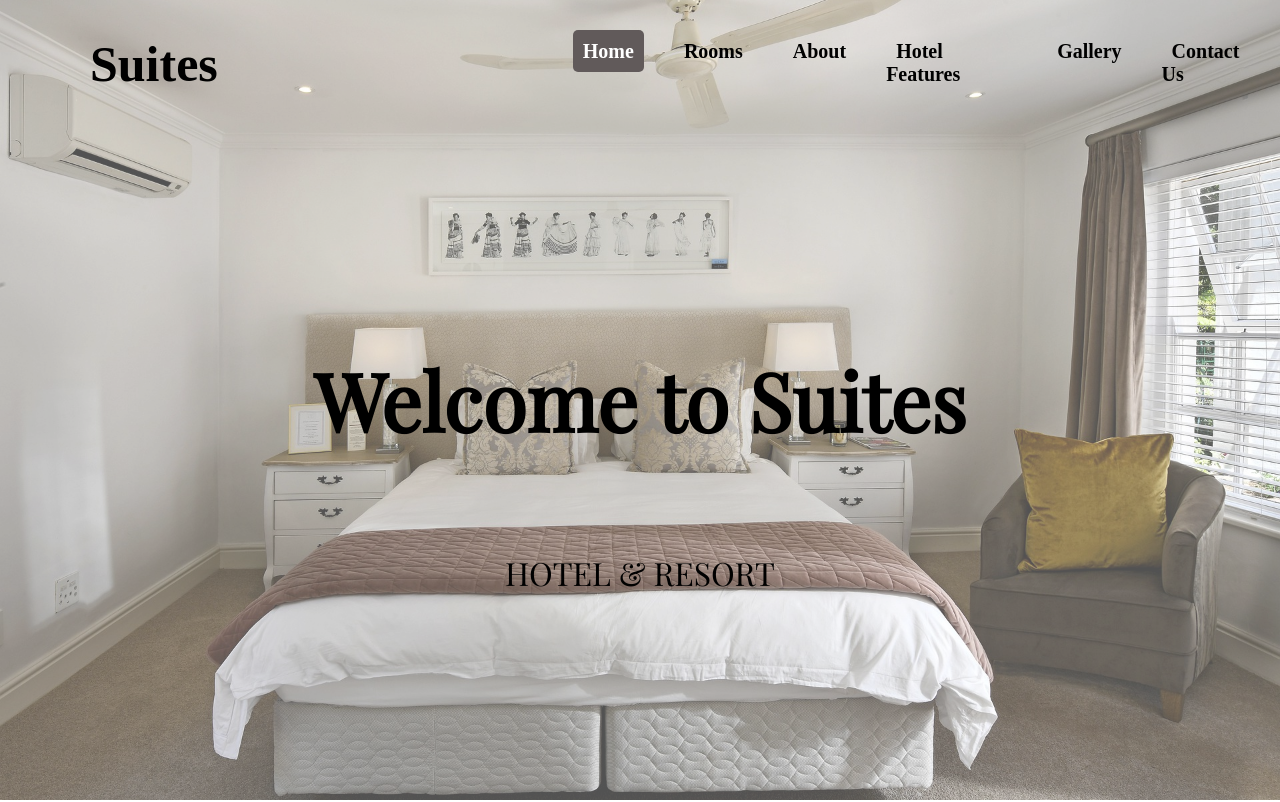
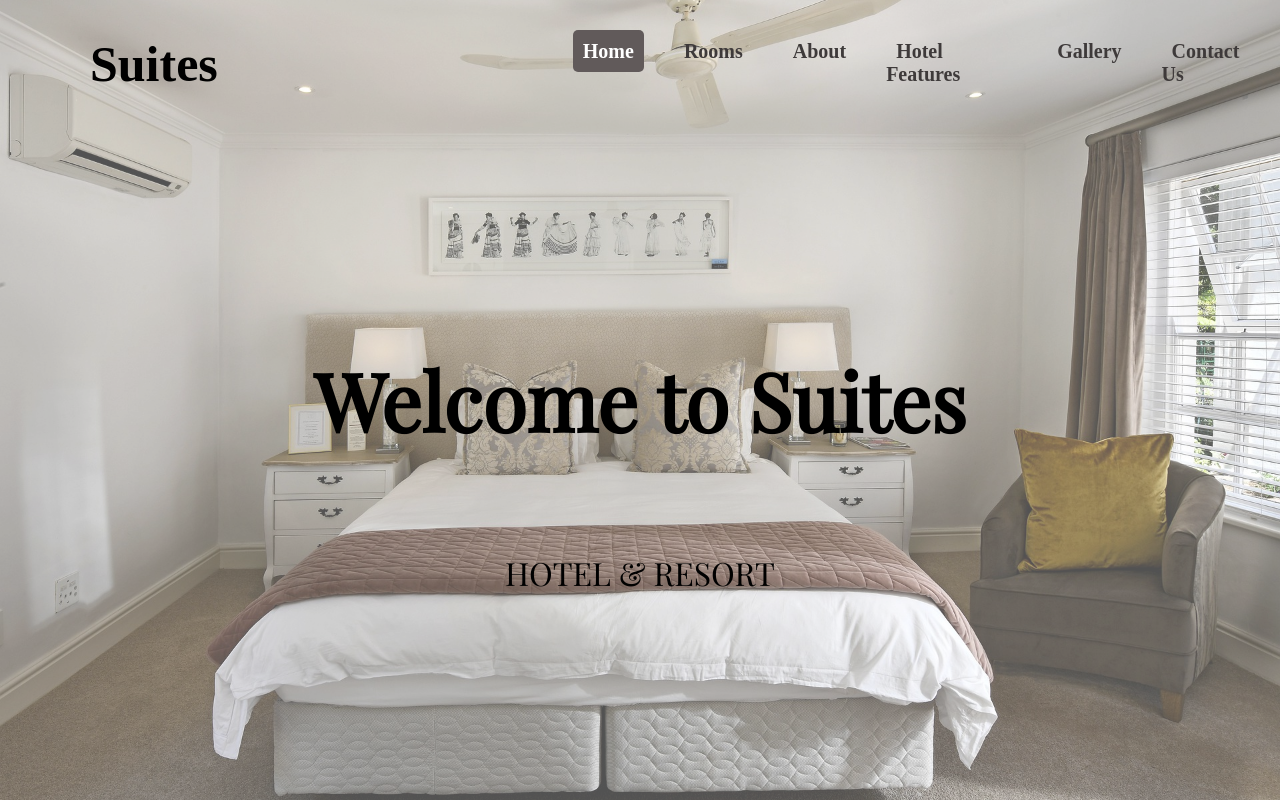
Before and after one commit to Anoushka-Ghosh/Hotel_webpage, a plain HTML site: page index.html in a window 1280 px wide. Shown: the top 802 px of the page. Drawn offline with nearby package versions, Linux system fonts and the light colour scheme.

Commit message:
Update style.css

```diff
--- a/style.css
+++ b/style.css
@@ -39,7 +39,7 @@ header nav ul {
 
 nav ul li a {
     text-decoration: none;
-    color: black;
+    color: rgb(62, 58, 58);
     padding: 8px 8px;
     border: 2px solid transparent;
     border-radius: 5px;
```
